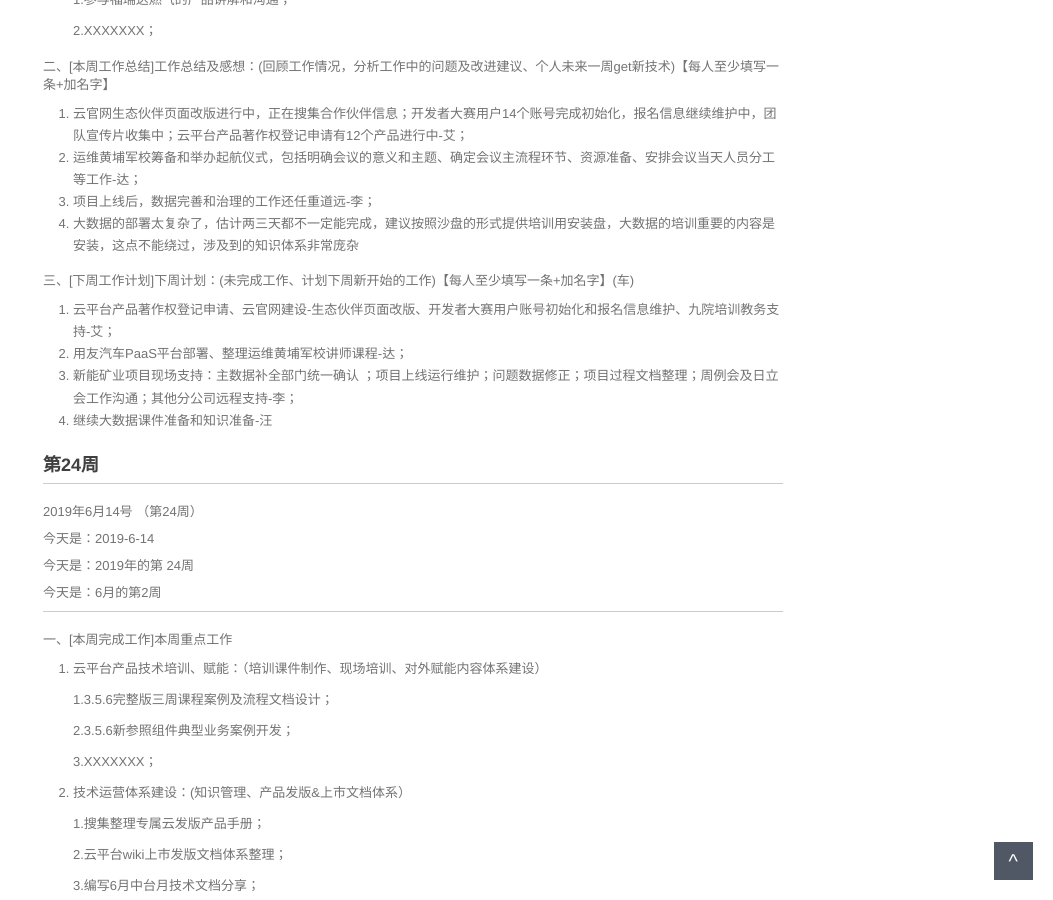
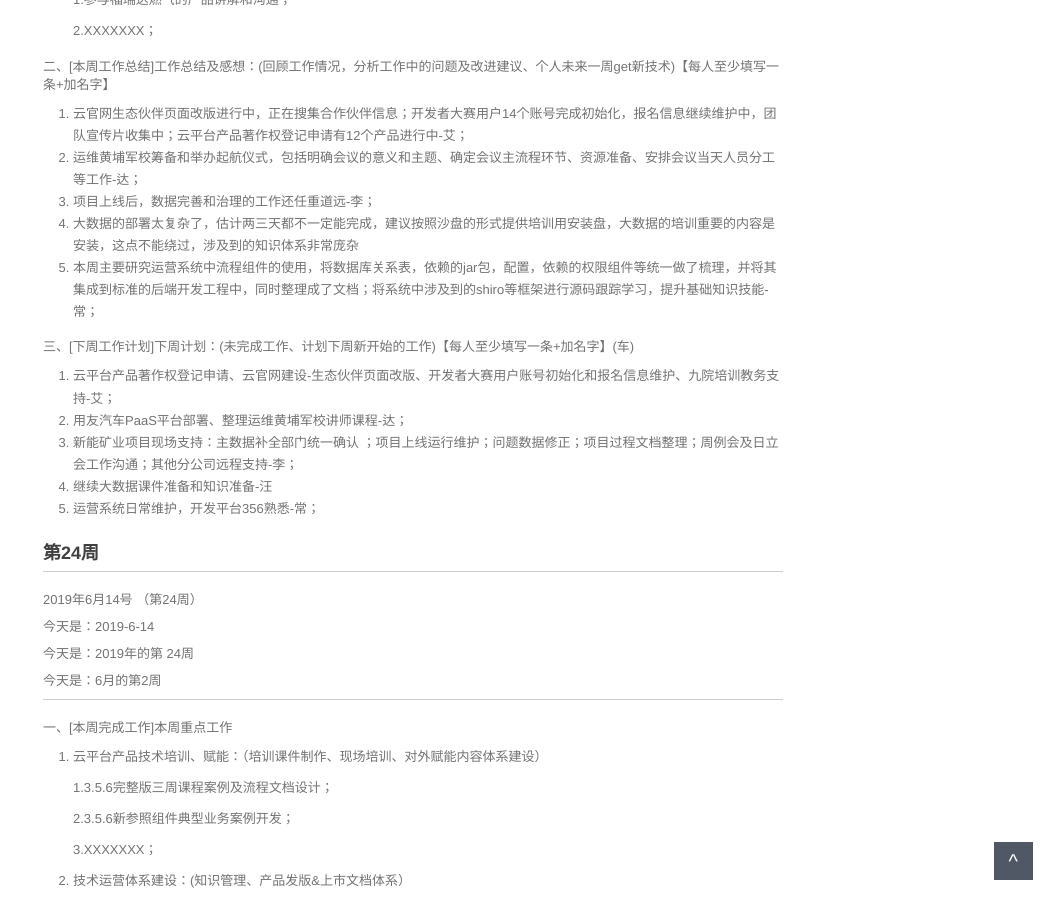
Before and after one commit to walllFlower/blog, a Jekyll site: the page built from _posts/2018-07-17-day_report_cxz.md, in a window 1280 px wide and 900 px high, scrolled down 1284 px. Shown: the whole window, without its empty margins (227-1280 px from the left). Built offline with Jekyll 4.4.1, drawn with Linux system fonts in a browser that asks for light colours; comment, search, counter and statistics services are not loaded.

Commit message:
Update 2018-07-17-day_report_cxz.md

```diff
--- a/_posts/2018-07-17-day_report_cxz.md
+++ b/_posts/2018-07-17-day_report_cxz.md
@@ -81,6 +81,7 @@ categories: 技术运营工作周报
 2. 运维黄埔军校筹备和举办起航仪式，包括明确会议的意义和主题、确定会议主流程环节、资源准备、安排会议当天人员分工等工作-达；
 3. 项目上线后，数据完善和治理的工作还任重道远-李；
 4. 大数据的部署太复杂了，估计两三天都不一定能完成，建议按照沙盘的形式提供培训用安装盘，大数据的培训重要的内容是安装，这点不能绕过，涉及到的知识体系非常庞杂
+5. 本周主要研究运营系统中流程组件的使用，将数据库关系表，依赖的jar包，配置，依赖的权限组件等统一做了梳理，并将其集成到标准的后端开发工程中，同时整理成了文档；将系统中涉及到的shiro等框架进行源码跟踪学习，提升基础知识技能-常；
 
 三、[下周工作计划]下周计划：(未完成工作、计划下周新开始的工作)【每人至少填写一条+加名字】(车)
 
@@ -88,6 +89,7 @@ categories: 技术运营工作周报
 2. 用友汽车PaaS平台部署、整理运维黄埔军校讲师课程-达；
 3. 新能矿业项目现场支持：主数据补全部门统一确认 ；项目上线运行维护；问题数据修正；项目过程文档整理；周例会及日立会工作沟通；其他分公司远程支持-李；
 4. 继续大数据课件准备和知识准备-汪
+5. 运营系统日常维护，开发平台356熟悉-常；
 
 
 
```
